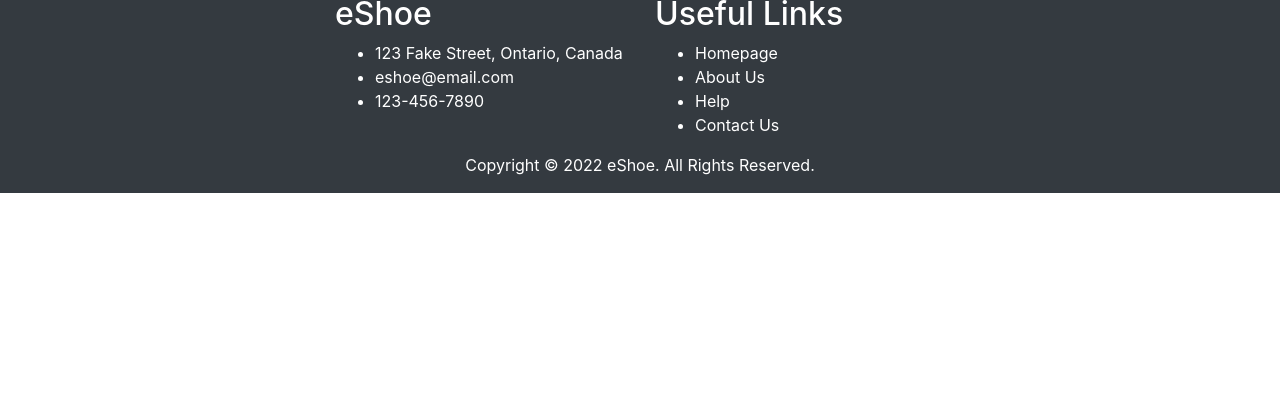
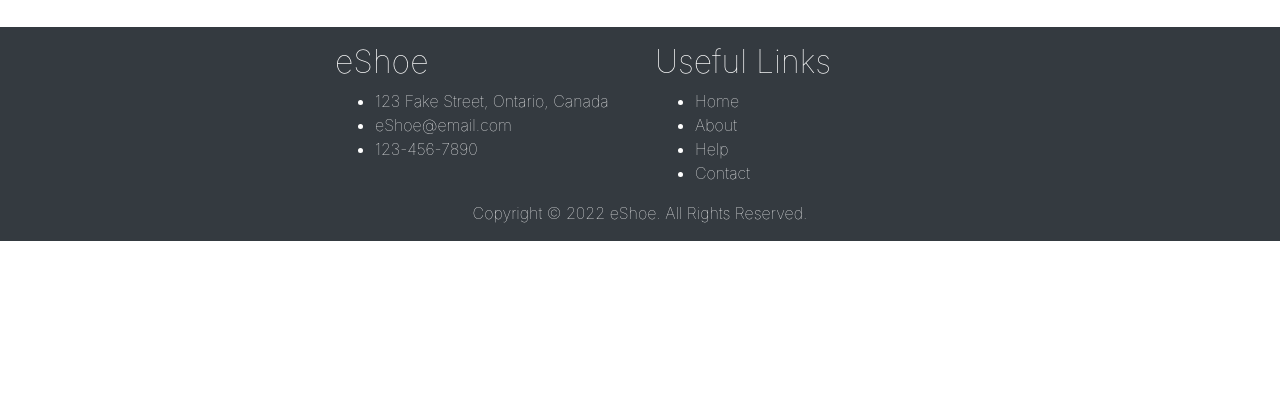
Before and after one commit to nakram6/eshoe, a PHP site: page /show_detail.php in a window 1280 px wide. Shown: the part 388-800 px from the top of the page. Run offline with PHP 8.4, Linux system fonts and the light colour scheme.

Commit message:
Update show_detail.php

```diff
--- a/show_detail.php
+++ b/show_detail.php
@@ -1,28 +1,36 @@
 <!DOCTYPE html>
 <html>
   <head>
-    <title>About</title>
+    <title>Show Detail</title>
     <link rel="stylesheet" href="https://cdn.jsdelivr.net/npm/bootstrap@4.3.1/dist/css/bootstrap.min.css" integrity="sha384-ggOyR0iXCbMQv3Xipma34MD+dH/1fQ784/j6cY/iJTQUOhcWr7x9JvoRxT2MZw1T" crossorigin="anonymous">
     <script src="https://code.jquery.com/jquery-3.3.1.slim.min.js"></script>
     <script src="https://cdn.jsdelivr.net/npm/popper.js@1.14.7/dist/umd/popper.min.js"></script>
     <script src="https://cdn.jsdelivr.net/npm/bootstrap@4.3.1/dist/js/bootstrap.min.js"></script>
+	<style>
+	.navbar-brand,.footer-custom,.nav-item,.nav-link {
+  font-weight: lighter;
+  color: white;
+}
+	</style>
   </head>
   <body>
 
-    <!-- NAVBAR -->
-    <nav class="navbar navbar-expand-lg navbar-light bg-light">
+ <!-- Header (navbar) -->
+ <nav class="navbar navbar-expand-lg bg-dark"> <!--navbar-light bg-light (replace) -->
   <a href="#" class="navbar-brand">eShoe</a>
   <button class="navbar-toggler" type="button" data-toggle="collapse" data-target="#navbar" aria-controls="navbar" aria-expanded="false" aria-label="Toggle navigation">
     <span class="navbar-toggler-icon"></span>
   </button>
   <div class="collapse navbar-collapse" id="navbar">
 
-        <ul class="navbar-nav mr-auto ml-auto">
-          <li class="nav-item"><a href="#" class="nav-link">Men<span class="sr-only">(current)</span></a></li>
-          <li class="nav-item"><a href="#" class="nav-link">Women</a></li>
-          <li class="nav-item"><a href="#" class="nav-link">Kids</a></li>
-          <li class="nav-item"><a href="#" class="nav-link">Sale</a></li>
-        </ul>
+  <div class="navbar-nav ml-auto">
+  <a class="nav-item nav-link" href="#">About</a>
+  <a class="nav-item nav-link" href="#">Sale</a>
+  <a class="nav-item nav-link" href="#">Men</a>
+  <a class="nav-item nav-link" href="#">Women</a>
+  <a class="nav-item nav-link" href="#">Kids</a>
+  <a class="nav-item nav-link" href="#">Contact</a>
+</div>
 
     <form class="d-flex w-auto">
       <input type="search" class="form-control" placeholder="Search" aria-label="Search"/>
@@ -35,14 +43,14 @@
 
     <ul class="navbar-nav ml-1">
       <li class="nav-item ml-1">
-            <a href="#" class="btn btn-light btn-sm">
+        <a href="#" class="btn btn-dark btn-sm">
           <svg xmlns="http://www.w3.org/2000/svg" width="30" height="30" fill="currentColor" class="bi bi-cart" viewBox="0 0 16 16">
             <path d="M0 1.5A.5.5 0 0 1 .5 1H2a.5.5 0 0 1 .485.379L2.89 3H14.5a.5.5 0 0 1 .491.592l-1.5 8A.5.5 0 0 1 13 12H4a.5.5 0 0 1-.491-.408L2.01 3.607 1.61 2H.5a.5.5 0 0 1-.5-.5zM3.102 4l1.313 7h8.17l1.313-7H3.102zM5 12a2 2 0 1 0 0 4 2 2 0 0 0 0-4zm7 0a2 2 0 1 0 0 4 2 2 0 0 0 0-4zm-7 1a1 1 0 1 1 0 2 1 1 0 0 1 0-2zm7 0a1 1 0 1 1 0 2 1 1 0 0 1 0-2z"/>
           </svg>
         </a>
       </li>
       <li class="nav-item ml-1">
-            <a href="#" class="btn btn-light btn-sm">
+        <a href="#" class="btn btn-dark btn-sm">
           <svg xmlns="http://www.w3.org/2000/svg" width="30" height="30" fill="currentColor" class="bi bi-cart" viewBox="1.5 3 13 10">
             <path d="M8 8a3 3 0 1 0 0-6 3 3 0 0 0 0 6zm2-3a2 2 0 1 1-4 0 2 2 0 0 1 4 0zm4 8c0 1-1 1-1 1H3s-1 0-1-1 1-4 6-4 6 3 6 4zm-1-.004c-.001-.246-.154-.986-.832-1.664C11.516 10.68 10.289 10 8 10c-2.29 0-3.516.68-4.168 1.332-.678.678-.83 1.418-.832 1.664h10z"/>
           </svg>
@@ -53,7 +61,8 @@
   </div>
 </nav>
 
-    <!-- MAIN CONTENT -->
+<!-- Show Detail -->
+<br> <br>
 <div class="container">
   <div class="row d-flex justify-content-center">
     <div class="col-md-4">
@@ -84,27 +93,27 @@
   </div>
 </div>
 
-    <!-- FOOTER -->
+<!--Footer-->
 <footer>
-      <div class="container-fluid mt-5 bg-dark text-white">
+  <div class="container-fluid mt-5 bg-dark footer-custom">
     <div class="row d-flex justify-content-center">
       <div class="col-lg-3 mt-3">
         <div class="logo">
-              <h2>eShoe</h2>
+          <h2 style = "font-weight: lighter">eShoe</h2>
         </div>
         <ul>
-              <li><a href="#" class="text-decoration-none text-white">123 Fake Street, Ontario, Canada</a></li>
-              <li><a href="#" class="text-decoration-none text-white">eshoe@email.com</a></li>
+          <li><a href="#" class="text-decoration-none text-white">123 Fake Street, Ontario, Canada </a></li>
+          <li><a href="#" class="text-decoration-none text-white">eShoe@email.com</a></li>
           <li><a href="#" class="text-decoration-none text-white">123-456-7890</a></li>
         </ul>
       </div>
       <div class="col-lg-3 mt-3">
-            <h2>Useful Links</h2>
+        <h2 style = "font-weight: lighter"> Useful Links</h2>
         <ul>
-              <li><a href="#" class="text-decoration-none text-white">Homepage</a></li>
-              <li><a href="#" class="text-decoration-none text-white">About Us</a></li>
+          <li><a href="#" class="text-decoration-none text-white">Home</a></li>
+          <li><a href="#" class="text-decoration-none text-white">About</a></li>
           <li><a href="#" class="text-decoration-none text-white">Help</a></li>
-              <li><a href="#" class="text-decoration-none text-white">Contact Us</a></li>
+          <li><a href="#" class="text-decoration-none text-white">Contact</a></li>
         </ul>
       </div>
       <div class="col-lg-9 d-flex justify-content-center">
```
Lines whose indentation alone changed are shown as unchanged.
